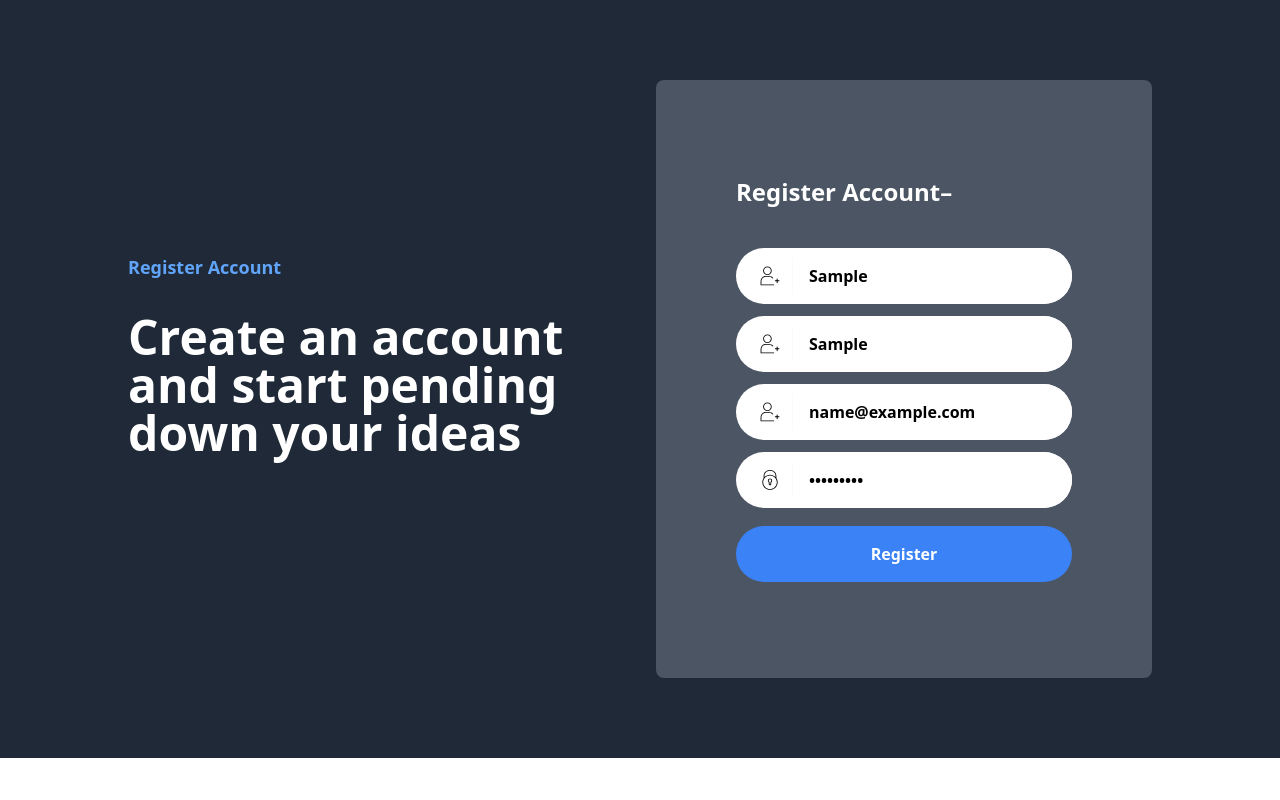
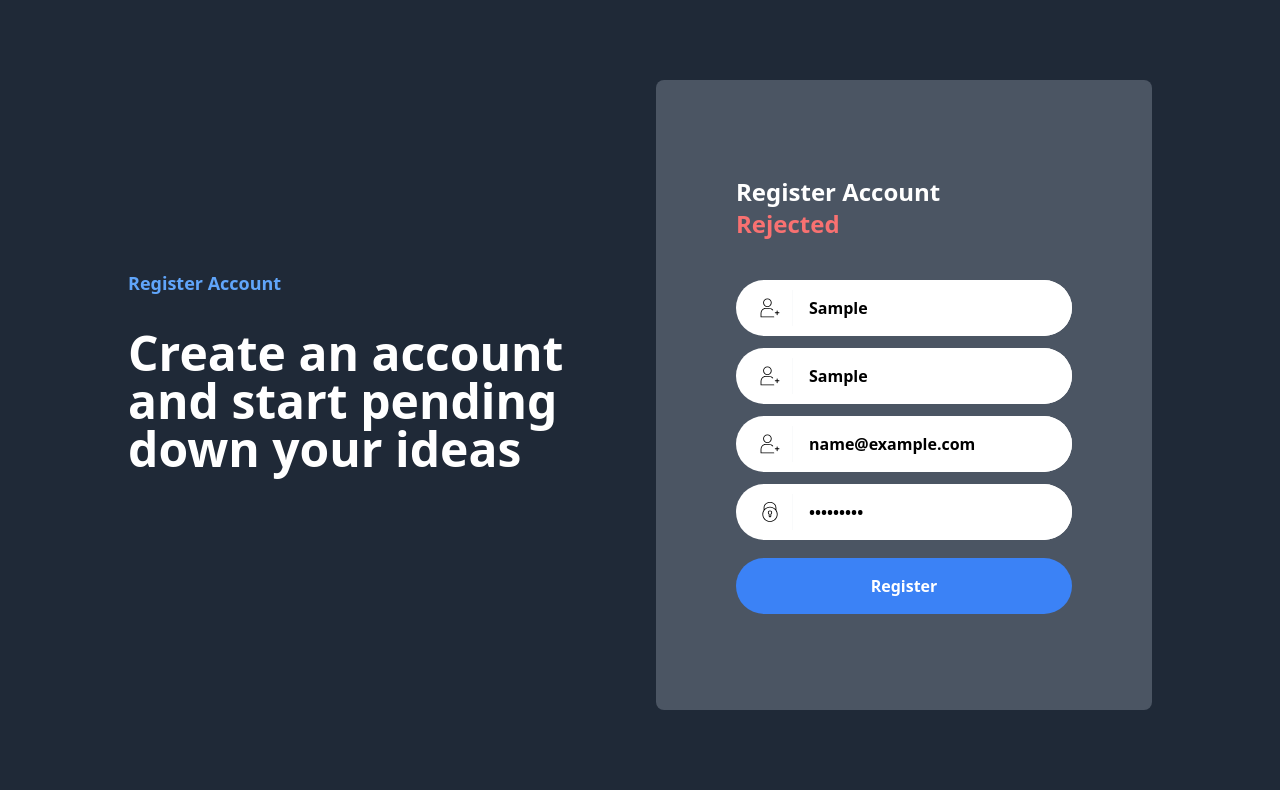
Before and after one commit to ramya45r/blog_front-end, a React (Create React App) app: page /register in a window 1280 px wide. Both pictures are taken after typing "Sample", "Sample", "name@example.com", "Sample123" into the empty fields and a click on the button "Register". Built offline with nearby package versions, Linux system fonts and the light colour scheme; no server answers.

Commit message:
signup completed

```diff
--- a/src/components/HomePage/Users/Register/Register.js
+++ b/src/components/HomePage/Users/Register/Register.js
@@ -1,6 +1,8 @@
 import React from "react"
 import { useFormik } from "formik"
 import * as Yup from "yup"
+import { useDispatch, useSelector } from "react-redux";
+import { registerUserAction } from "../../../../redux/slices/users/usersSlices";
 
 //Form schema
 const formSchema = Yup.object({
@@ -13,6 +15,8 @@ const formSchema = Yup.object({
 //Register
 //-------------------------------
 const Register = () => {
+  //dispatch
+  const dispatch =useDispatch()
   //formik
   const formik = useFormik({
     initialValues: {
@@ -22,11 +26,16 @@ const Register = () => {
       password: "",
     },
     onSubmit: values => {
+     //dispatch action
+     dispatch(registerUserAction(values))
      console.log(values);
     },
     validationSchema: formSchema,
   });
-
+//select state from store
+   const storeData = useSelector(store=>store?.users);
+   const {loading,appErr,serverErr,registered} =storeData;
+   console.log(appErr,serverErr);
   return (
     <section className="relative py-20 2xl:py-40 bg-gray-800 overflow-hidden">
       <div className="relative container px-4 mx-auto">
@@ -46,8 +55,15 @@ const Register = () => {
               <div className="px-6 lg:px-20 py-12 lg:py-24 bg-gray-600 rounded-lg">
                 <form onSubmit={formik.handleSubmit}>
                   <h3 className="mb-10 text-2xl text-white font-bold font-heading">
-                    Register Account–
+                    Register Account
+                    {/* display error message*/}
+                    {appErr || serverErr ? (
+                      <div className="text-red-400">
+                        {serverErr} {appErr}
+                      </div>
+                    ) : null}
                   </h3>
+
                   {/* First name */}
                   <div className="flex items-center pl-6 mb-3 bg-white rounded-full">
                     <span className="inline-block pr-3 py-2 border-r border-gray-50">
@@ -243,12 +259,22 @@ const Register = () => {
 
                   <div className="inline-flex mb-10"></div>
 
+                  {/* Check for loading */}
+                  {loading ? (
+                    <button
+                      disabled
+                      className="py-4 w-full bg-gray-500  text-white font-bold rounded-full transition duration-200"
+                    >
+                      loading please wait...
+                    </button>
+                  ) : (
                     <button
                       type="submit"
                       className="py-4 w-full bg-blue-500 hover:bg-blue-600 text-white font-bold rounded-full transition duration-200"
                     >
                       Register
                     </button>
+                  )}
                 </form>
               </div>
             </div>
```
Lines whose indentation alone changed are shown as unchanged.
